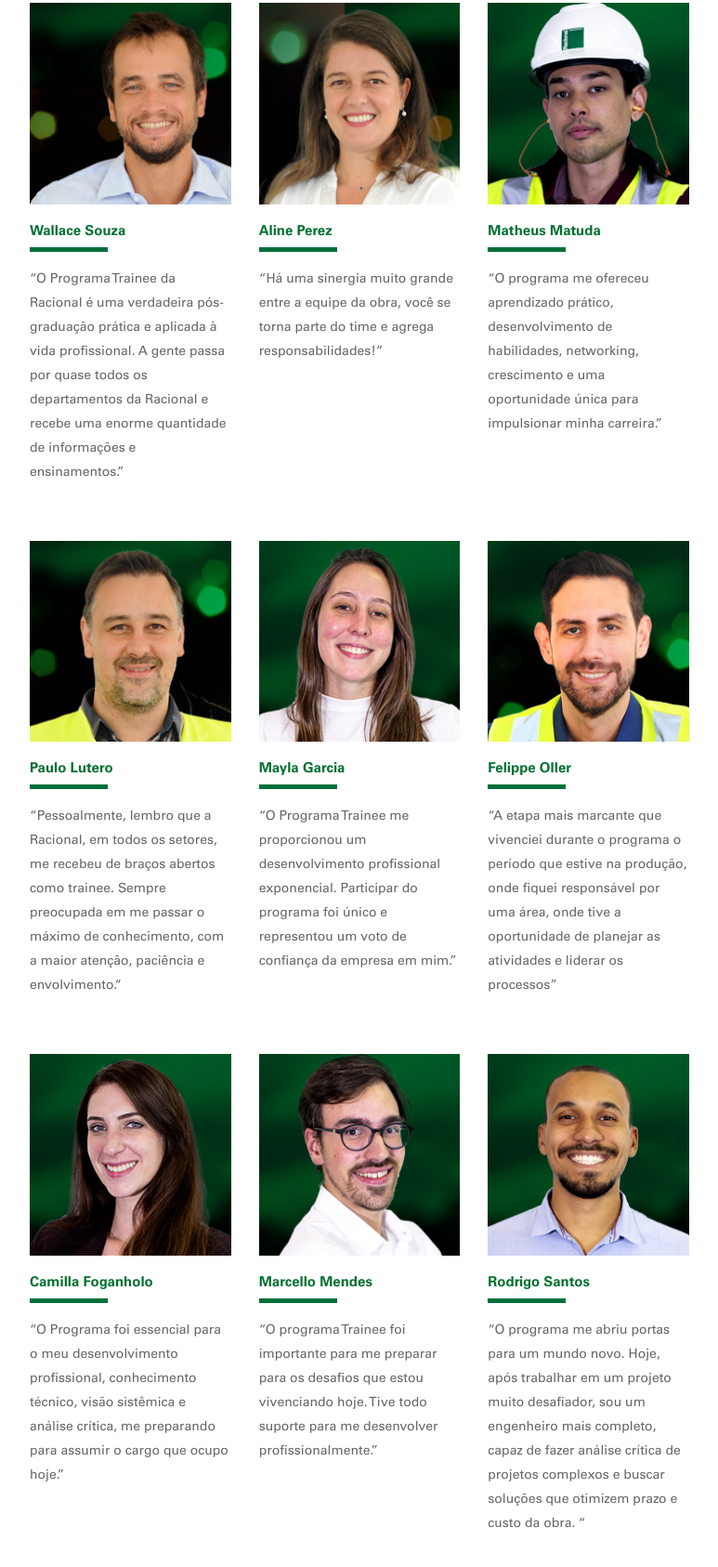
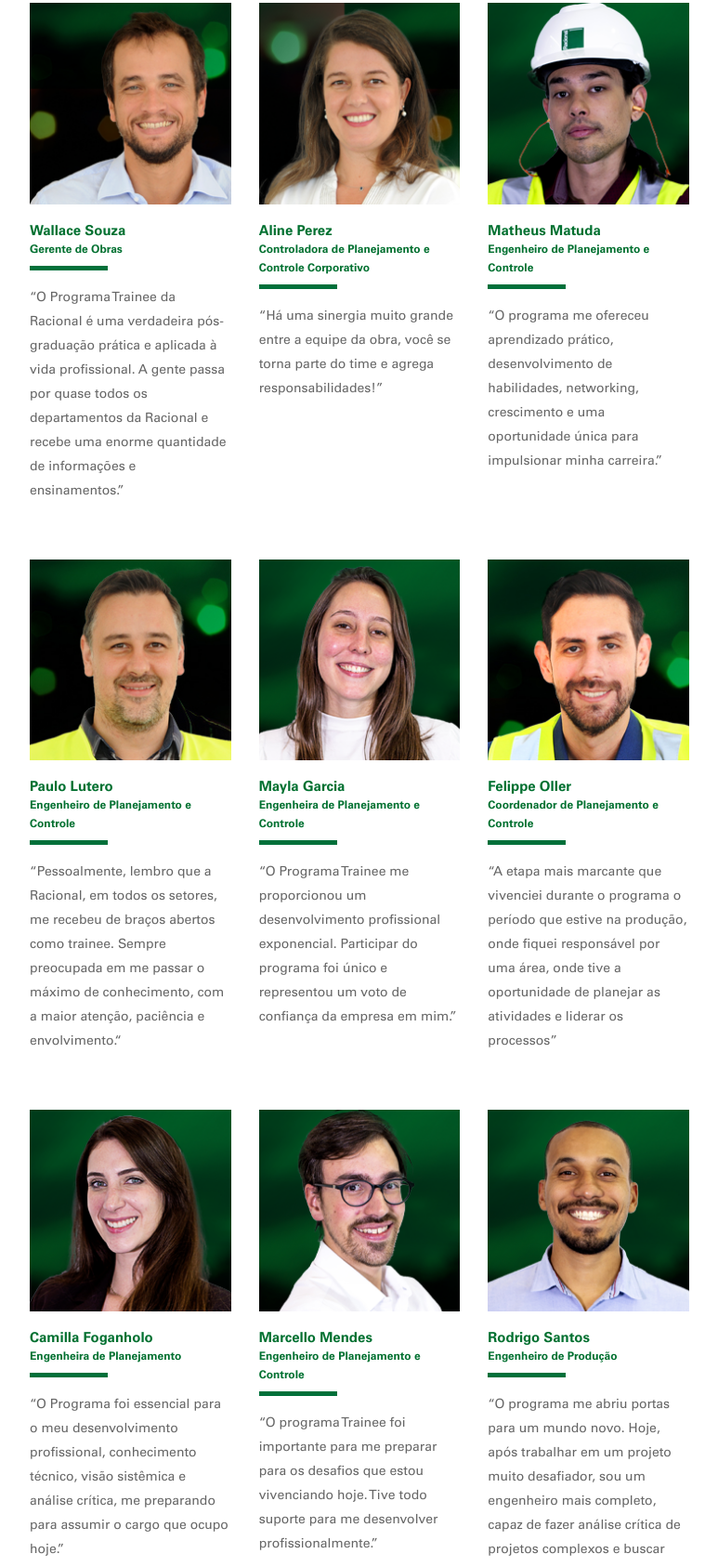
Before and after one commit to raru/Racional_LandingPage, a plain HTML site: page index.html in a window 1280 px wide. Shown: the part 5947-7633 px from the top of the page at 93% size, without its empty margins (253-1026 px from the left). Drawn offline with nearby package versions, Linux system fonts and the light colour scheme; files whose address does not match are found by name.

Commit message:
updt add cargo depoimentos

```diff
--- a/index.html
+++ b/index.html
@@ -836,7 +836,7 @@
                             <article class="feature">
                                 <img alt="Wallace Souza" title="Wallace Souza" src="img/colab-02.png"></a>
                                 <div class="feature__body boxed p-0 pt-20">
-                                    <span class="h5 color--primary type--bold font-weight-bold mb-10">Wallace Souza <br/><img
+                                    <span class="h5 color--primary type--bold font-weight-bold mb-10">Wallace Souza <br/><small>Gerente de Obras</small><br/><img
                                             src="img/barra.png"></span>
                                     <p class="altura-linha">“O Programa Trainee da Racional é uma verdadeira pós-graduação prática e aplicada à vida profissional. A gente passa por quase todos os departamentos da Racional e recebe uma enorme quantidade de informações e ensinamentos.”</p>
                                 </div>
@@ -847,7 +847,7 @@
                             <article class="feature">
                                 <img alt="Aline Perez" title="Aline Perez" src="img/colab-03.png"></a>
                                 <div class="feature__body boxed p-0 pt-20">
-                                    <span class="h5 color--primary type--bold font-weight-bold mb-10">Aline Perez<br/><img
+                                    <span class="h5 color--primary type--bold font-weight-bold mb-10">Aline Perez<br/><small>Controladora de Planejamento e Controle Corporativo</small><br/><img
                                             src="img/barra.png"></span>
                                     <p class="altura-linha">“Há uma sinergia muito grande entre a equipe da obra, você se torna parte do time e agrega responsabilidades!”</p>
                                 </div>
@@ -859,7 +859,7 @@
                             <article class="feature">
                                 <img alt="Matheus Matuda" title="Matheus Matuda" src="img/colab-12.png"></a>
                                 <div class="feature__body boxed p-0 pt-20">
-                                    <span class="h5 color--primary type--bold font-weight-bold mb-10">Matheus Matuda<br/><img
+                                    <span class="h5 color--primary type--bold font-weight-bold mb-10">Matheus Matuda<br/><small>Engenheiro de Planejamento e Controle</small><br/><img
                                             src="img/barra.png"></span>
                                     <p class="altura-linha">“O programa me ofereceu aprendizado prático, desenvolvimento de habilidades, networking, crescimento e uma oportunidade única para impulsionar minha carreira.”</p>
                                 </div>
@@ -870,7 +870,7 @@
                             <article class="feature">
                                 <img alt="Paulo Lutero" title="Paulo Lutero" src="img/colab-05.jpg"></a>
                                 <div class="feature__body boxed p-0 pt-20">
-                                    <span class="h5 color--primary type--bold font-weight-bold mb-10">Paulo Lutero<br/><img
+                                    <span class="h5 color--primary type--bold font-weight-bold mb-10">Paulo Lutero<br/><small>Engenheiro de Planejamento e Controle</small><br/><img
                                             src="img/barra.png"></span>
                                     <p class="altura-linha">“Pessoalmente, lembro que a Racional, em todos os setores, me recebeu de braços abertos como trainee. Sempre preocupada em me passar o máximo de conhecimento, com a maior atenção, paciência e envolvimento.“
                                     </p>
@@ -882,7 +882,7 @@
                             <article class="feature">
                                 <img alt="Mayla Garcia" title="Mayla Garcia" src="img/colab-11.png"></a>
                                 <div class="feature__body boxed p-0 pt-20">
-                                    <span class="h5 color--primary type--bold font-weight-bold mb-10">Mayla Garcia<br/><img
+                                    <span class="h5 color--primary type--bold font-weight-bold mb-10">Mayla Garcia<br/><small>Engenheira de Planejamento e Controle</small><br/><img
                                             src="img/barra.png"></span>
                                     <p class="altura-linha">“O Programa Trainee me proporcionou um desenvolvimento profissional exponencial. Participar do programa foi único e representou um voto de confiança da empresa em mim.”
                                     </p>
@@ -894,7 +894,7 @@
                             <article class="feature">
                                 <img alt="Felippe Oller" title="Felippe Oller" src="img/colab-07.jpg"></a>
                                 <div class="feature__body boxed p-0 pt-20">
-                                    <span class="h5 color--primary type--bold font-weight-bold mb-10">Felippe Oller <br/><img
+                                    <span class="h5 color--primary type--bold font-weight-bold mb-10">Felippe Oller <br/><small>Coordenador de Planejamento e Controle</small><br/><img
                                             src="img/barra.png"></span>
                                     <p class="altura-linha">“A etapa mais marcante que vivenciei durante o programa o período que estive na produção, onde fiquei responsável por uma área, onde tive a oportunidade de planejar as atividades e liderar os processos”
                                     </p>
@@ -906,7 +906,7 @@
                             <article class="feature">
                                 <img alt="Camilla Foganholo" title="Camilla Foganholo" src="img/colab-08.png"></a>
                                 <div class="feature__body boxed p-0 pt-20">
-                                    <span class="h5 color--primary type--bold font-weight-bold mb-10">Camilla Foganholo <br/><img
+                                    <span class="h5 color--primary type--bold font-weight-bold mb-10">Camilla Foganholo <br/><small>Engenheira de Planejamento</small><br/><img
                                             src="img/barra.png"></span>
                                     <p class="altura-linha">“O Programa foi essencial para o meu desenvolvimento profissional, conhecimento técnico, visão sistêmica e análise crítica, me preparando para assumir o cargo que ocupo hoje.”
                                     </p>
@@ -918,7 +918,7 @@
                             <article class="feature">
                                 <img alt="Marcello Mendes" title="Marcello Mendes" src="img/colab-10.png"></a>
                                 <div class="feature__body boxed p-0 pt-20">
-                                    <span class="h5 color--primary type--bold font-weight-bold mb-10">Marcello Mendes <br/><img
+                                    <span class="h5 color--primary type--bold font-weight-bold mb-10">Marcello Mendes <br/><small>Engenheiro de Planejamento e Controle</small><br/><img
                                             src="img/barra.png"></span>
                                     <p class="altura-linha">“O programa Trainee foi importante para me preparar para os desafios que estou vivenciando hoje. Tive todo suporte para me desenvolver profissionalmente.”
                                     </p>
@@ -930,7 +930,7 @@
                             <article class="feature">
                                 <img alt="Rodrigo Santos" title="Rodrigo Santos" src="img/colab-09.png"></a>
                                 <div class="feature__body boxed p-0 pt-20">
-                                    <span class="h5 color--primary type--bold font-weight-bold mb-10">Rodrigo Santos <br/><img
+                                    <span class="h5 color--primary type--bold font-weight-bold mb-10">Rodrigo Santos <br/><small>Engenheiro de Produção</small><br/><img
                                             src="img/barra.png"></span>
                                     <p class="altura-linha">“O programa me abriu portas para um mundo novo. Hoje, após trabalhar em um projeto muito desafiador, sou um engenheiro mais completo, capaz de fazer análise crítica de projetos complexos e buscar soluções que otimizem prazo e custo da obra. “
                                     </p>
```
